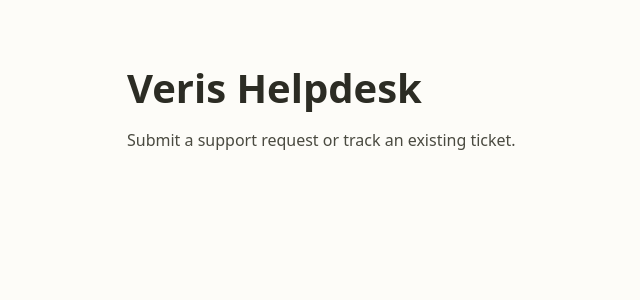
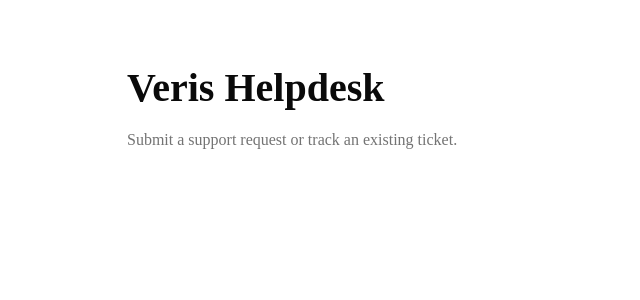
Before and after one commit to Atlas-VSU/veris-helpdesk, a Next.js app: page / in a window 1280 px wide. Shown: the top 300 px of the page, without its empty margins (153-793 px from the left). Built offline with nearby package versions, Linux system fonts and the light colour scheme.

Commit message:
chore: initialize shadcn to project

```diff
--- a/app/globals.css
+++ b/app/globals.css
@@ -17,6 +17,12 @@
  * Pair statuses with visible labels and semantic/disabled HTML attributes.
  */
 @import "tailwindcss";
+@import "tw-animate-css";
+@import "shadcn/tailwind.css";
+/*
+ ---break---
+ */
+@custom-variant dark (&:is(.dark *));
 
 /* Non-utility tokens and semantic color aliases. */
 :root {
@@ -36,24 +42,22 @@
   --palette-coral: #A85448;
 
   /* Help-desk semantic mappings */
-  --background: var(--palette-cream);
-  --foreground: var(--palette-charcoal-olive);
-  --card: var(--palette-warm-white);
-  --card-foreground: var(--foreground);
-  --popover: var(--card);
-  --popover-foreground: var(--foreground);
-  --primary: var(--palette-moss);
-  --primary-foreground: var(--palette-off-white);
-  --secondary: var(--palette-terracotta);
-  --secondary-foreground: var(--foreground);
-  --accent: var(--palette-clay);
-  --accent-foreground: var(--palette-dark-olive);
-  --muted: var(--palette-sand);
-  --muted-foreground: var(--palette-dark-olive);
-  --border: var(--palette-stone);
-  --input: var(--palette-gray-olive);
-  --ring: var(--primary);
-  --destructive: var(--palette-coral);
+  --card: oklch(1 0 0);
+  --card-foreground: oklch(0.145 0 0);
+  --popover: oklch(1 0 0);
+  --popover-foreground: oklch(0.145 0 0);
+  --primary: oklch(0.205 0 0);
+  --primary-foreground: oklch(0.985 0 0);
+  --secondary: oklch(0.97 0 0);
+  --secondary-foreground: oklch(0.205 0 0);
+  --accent: oklch(0.97 0 0);
+  --accent-foreground: oklch(0.205 0 0);
+  --muted: oklch(0.97 0 0);
+  --muted-foreground: oklch(0.556 0 0);
+  --border: oklch(0.922 0 0);
+  --input: oklch(0.922 0 0);
+  --ring: oklch(0.708 0 0);
+  --destructive: oklch(0.577 0.245 27.325);
   --destructive-foreground: var(--palette-white);
   --success: var(--primary);
   --success-foreground: var(--primary-foreground);
@@ -103,7 +107,7 @@
   --control-height: 2.75rem;
   --ticket-row-height: 3.5rem;
 
-  --radius: 1.5rem;
+  --radius: 0.625rem;
   --border-width: 1px;
   --focus-width: 2px;
   --focus-offset: 3px;
@@ -116,6 +120,21 @@
   --duration-fast: 120ms;
   --duration-normal: 180ms;
   --duration-slow: 300ms;
+  --background: oklch(1 0 0);
+  --foreground: oklch(0.145 0 0);
+  --chart-1: oklch(0.87 0 0);
+  --chart-2: oklch(0.556 0 0);
+  --chart-3: oklch(0.439 0 0);
+  --chart-4: oklch(0.371 0 0);
+  --chart-5: oklch(0.269 0 0);
+  --sidebar: oklch(0.985 0 0);
+  --sidebar-foreground: oklch(0.145 0 0);
+  --sidebar-primary: oklch(0.205 0 0);
+  --sidebar-primary-foreground: oklch(0.985 0 0);
+  --sidebar-accent: oklch(0.97 0 0);
+  --sidebar-accent-foreground: oklch(0.205 0 0);
+  --sidebar-border: oklch(0.922 0 0);
+  --sidebar-ring: oklch(0.708 0 0);
 }
 
 /* Static keeps these tokens available even before utilities are used. */
@@ -215,6 +234,28 @@
   --spacing-header: var(--header-height);
   --spacing-control: var(--control-height);
   --spacing-ticket-row: var(--ticket-row-height);
+  --font-heading: var(--font-sans);
+  --font-sans: var(--font-sans);
+  --color-sidebar-ring: var(--sidebar-ring);
+  --color-sidebar-border: var(--sidebar-border);
+  --color-sidebar-accent-foreground: var(--sidebar-accent-foreground);
+  --color-sidebar-accent: var(--sidebar-accent);
+  --color-sidebar-primary-foreground: var(--sidebar-primary-foreground);
+  --color-sidebar-primary: var(--sidebar-primary);
+  --color-sidebar-foreground: var(--sidebar-foreground);
+  --color-sidebar: var(--sidebar);
+  --color-chart-5: var(--chart-5);
+  --color-chart-4: var(--chart-4);
+  --color-chart-3: var(--chart-3);
+  --color-chart-2: var(--chart-2);
+  --color-chart-1: var(--chart-1);
+  --radius-sm: calc(var(--radius) * 0.6);
+  --radius-md: calc(var(--radius) * 0.8);
+  --radius-lg: var(--radius);
+  --radius-xl: calc(var(--radius) * 1.4);
+  --radius-2xl: calc(var(--radius) * 1.8);
+  --radius-3xl: calc(var(--radius) * 2.2);
+  --radius-4xl: calc(var(--radius) * 2.6);
 }
 
 @layer base {
@@ -232,6 +273,7 @@
     background-color: var(--background);
     color: var(--foreground);
     -webkit-text-size-adjust: 100%;
+    @apply font-sans;
   }
 
   body {
@@ -241,6 +283,7 @@
     font-size: var(--text-base);
     font-weight: var(--weight-regular);
     line-height: var(--leading-normal);
+    @apply bg-background text-foreground;
   }
 
   :where(h1, h2, h3, h4, h5, h6) {
@@ -283,6 +326,9 @@
 
   :where(dialog)::backdrop {
     background-color: var(--overlay);
+  }
+  * {
+    @apply border-border outline-ring/50;
   }
 }
 
@@ -377,3 +423,41 @@
     outline-color: Highlight;
   }
 }
+
+/*
+ ---break---
+ */
+
+.dark {
+  --background: oklch(0.145 0 0);
+  --foreground: oklch(0.985 0 0);
+  --card: oklch(0.205 0 0);
+  --card-foreground: oklch(0.985 0 0);
+  --popover: oklch(0.205 0 0);
+  --popover-foreground: oklch(0.985 0 0);
+  --primary: oklch(0.922 0 0);
+  --primary-foreground: oklch(0.205 0 0);
+  --secondary: oklch(0.269 0 0);
+  --secondary-foreground: oklch(0.985 0 0);
+  --muted: oklch(0.269 0 0);
+  --muted-foreground: oklch(0.708 0 0);
+  --accent: oklch(0.269 0 0);
+  --accent-foreground: oklch(0.985 0 0);
+  --destructive: oklch(0.704 0.191 22.216);
+  --border: oklch(1 0 0 / 10%);
+  --input: oklch(1 0 0 / 15%);
+  --ring: oklch(0.556 0 0);
+  --chart-1: oklch(0.87 0 0);
+  --chart-2: oklch(0.556 0 0);
+  --chart-3: oklch(0.439 0 0);
+  --chart-4: oklch(0.371 0 0);
+  --chart-5: oklch(0.269 0 0);
+  --sidebar: oklch(0.205 0 0);
+  --sidebar-foreground: oklch(0.985 0 0);
+  --sidebar-primary: oklch(0.488 0.243 264.376);
+  --sidebar-primary-foreground: oklch(0.985 0 0);
+  --sidebar-accent: oklch(0.269 0 0);
+  --sidebar-accent-foreground: oklch(0.985 0 0);
+  --sidebar-border: oklch(1 0 0 / 10%);
+  --sidebar-ring: oklch(0.556 0 0);
+}
--- /dev/null
+++ b/components/ui/button.tsx
@@ -0,0 +1,57 @@
+import { Button as ButtonPrimitive } from "@base-ui/react/button"
+import { cva, type VariantProps } from "class-variance-authority"
+import { cn } from "cn"
+
+const buttonVariants = cva(
+  "group/button inline-flex shrink-0 items-center justify-center rounded-lg border border-transparent bg-clip-padding text-sm font-medium whitespace-nowrap transition-all outline-none select-none focus-visible:border-ring focus-visible:ring-3 focus-visible:ring-ring/50 active:not-aria-[haspopup]:translate-y-px disabled:pointer-events-none disabled:opacity-50 aria-invalid:border-destructive aria-invalid:ring-3 aria-invalid:ring-destructive/20 dark:aria-invalid:border-destructive/50 dark:aria-invalid:ring-destructive/40 [&_svg]:pointer-events-none [&_svg]:shrink-0 [&_svg:not([class*='size-'])]:size-4",
+  {
+    variants: {
+      variant: {
+        default: "bg-primary text-primary-foreground hover:bg-primary/80",
+        outline:
+          "border-border bg-background hover:bg-muted hover:text-foreground aria-expanded:bg-muted aria-expanded:text-foreground dark:border-input dark:bg-input/30 dark:hover:bg-input/50",
+        secondary:
+          "bg-secondary text-secondary-foreground hover:bg-[color-mix(in_oklch,var(--secondary),var(--foreground)_5%)] aria-expanded:bg-secondary aria-expanded:text-secondary-foreground",
+        ghost:
+          "hover:bg-muted hover:text-foreground aria-expanded:bg-muted aria-expanded:text-foreground dark:hover:bg-muted/50",
+        destructive:
+          "bg-destructive/10 text-destructive hover:bg-destructive/20 focus-visible:border-destructive/40 focus-visible:ring-destructive/20 dark:bg-destructive/20 dark:hover:bg-destructive/30 dark:focus-visible:ring-destructive/40",
+        link: "text-primary underline-offset-4 hover:underline",
+      },
+      size: {
+        default:
+          "h-8 gap-1.5 px-2.5 has-data-[icon=inline-end]:pr-2 has-data-[icon=inline-start]:pl-2",
+        xs: "h-6 gap-1 rounded-[min(var(--radius-md),10px)] px-2 text-xs in-data-[slot=button-group]:rounded-lg has-data-[icon=inline-end]:pr-1.5 has-data-[icon=inline-start]:pl-1.5 [&_svg:not([class*='size-'])]:size-3",
+        sm: "h-7 gap-1 rounded-[min(var(--radius-md),12px)] px-2.5 text-[0.8rem] in-data-[slot=button-group]:rounded-lg has-data-[icon=inline-end]:pr-1.5 has-data-[icon=inline-start]:pl-1.5 [&_svg:not([class*='size-'])]:size-3.5",
+        lg: "h-9 gap-1.5 px-2.5 has-data-[icon=inline-end]:pr-2 has-data-[icon=inline-start]:pl-2",
+        icon: "size-8",
+        "icon-xs":
+          "size-6 rounded-[min(var(--radius-md),10px)] in-data-[slot=button-group]:rounded-lg [&_svg:not([class*='size-'])]:size-3",
+        "icon-sm":
+          "size-7 rounded-[min(var(--radius-md),12px)] in-data-[slot=button-group]:rounded-lg",
+        "icon-lg": "size-9",
+      },
+    },
+    defaultVariants: {
+      variant: "default",
+      size: "default",
+    },
+  }
+)
+
+function Button({
+  className,
+  variant = "default",
+  size = "default",
+  ...props
+}: ButtonPrimitive.Props & VariantProps<typeof buttonVariants>) {
+  return (
+    <ButtonPrimitive
+      data-slot="button"
+      className={cn(buttonVariants({ variant, size, className }))}
+      {...props}
+    />
+  )
+}
+
+export { Button, buttonVariants }
--- /dev/null
+++ b/lib/utils.ts
@@ -0,0 +1 @@
+export { cn } from "cn"
--- a/package.json
+++ b/package.json
@@ -9,12 +9,15 @@
     "lint": "eslint"
   },
   "dependencies": {
+    "@base-ui/react": "^1.8.0",
     "@hookform/resolvers": "^5.9.1",
     "@supabase/ssr": "^0.12.5",
     "@supabase/supabase-js": "^2.112.4",
     "@upstash/ratelimit": "^2.0.8",
     "@upstash/redis": "^1.38.3",
     "bcryptjs": "^3.0.3",
+    "class-variance-authority": "^0.7.1",
+    "cn": "^0.2.5",
     "date-fns": "^4.4.0",
     "jsonwebtoken": "^9.0.3",
     "lucide-react": "^1.34.0",
@@ -23,6 +26,8 @@
     "react-dom": "19.2.8",
     "react-hook-form": "^7.86.0",
     "resend": "^6.24.0",
+    "shadcn": "^4.21.0",
+    "tw-animate-css": "^1.4.0",
     "zod": "^4.4.3"
   },
   "devDependencies": {
```
Also changed, not shown: components.json (added), 1 other file (tests, documents, lock files or other folders).
